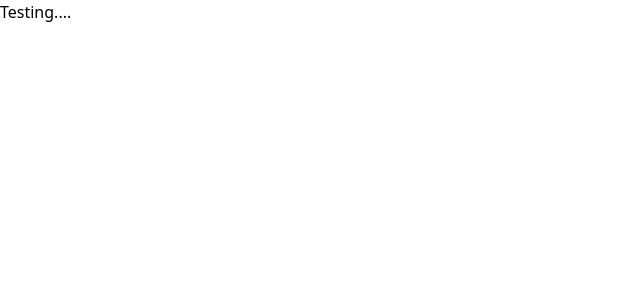
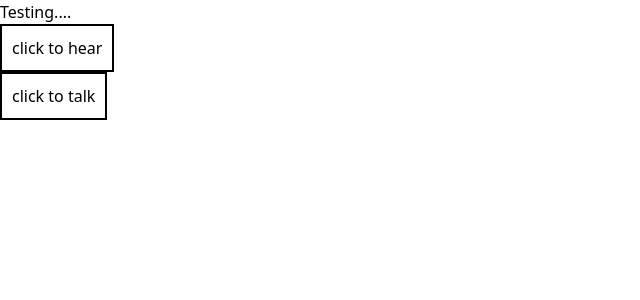
Before and after one commit to Eliaslopes248/BE_SMART_HACKATHON, a React (Vite) app in the folder be-smart/: page / in a window 1280 px wide. Shown: the top 300 px of the page, without its empty margins (0-640 px from the left). Built offline with nearby package versions, Linux system fonts and the light colour scheme.

Commit message:
created simple first draft of text to speech and speech to text components

```diff
--- /dev/null
+++ b/be-smart/src/components/GradientOverlay.jsx
@@ -0,0 +1,46 @@
+import React from 'react'
+
+/**
+ * GradientOverlay - A reusable gradient fade overlay component
+ * @param {Object} props
+ * @param {number} props.intensity - Darkness intensity (0-1), where 0 is transparent and 1 is fully dark
+ * @param {string} props.direction - Gradient direction: 'bottom', 'top', 'left', 'right', 'center'
+ * @param {string} props.className - Additional CSS classes
+ */
+export default function GradientOverlay({
+  intensity = 0.8,
+  direction = 'bottom',
+  className = ''
+}) {
+  // Calculate opacity values based on intensity
+  const maxOpacity = Math.min(1, Math.max(0, intensity)) // Clamp between 0 and 1
+  const midOpacity = maxOpacity * 0.6
+  const startOpacity = maxOpacity * 0.3
+
+  // Generate gradient based on direction
+  const getGradient = () => {
+    switch (direction) {
+      case 'top':
+        return `linear-gradient(to top, transparent 0%, rgba(0, 0, 0, ${startOpacity}) 30%, rgba(0, 0, 0, ${maxOpacity}) 100%)`
+      case 'bottom':
+        return `linear-gradient(to bottom, transparent 0%, rgba(0, 0, 0, ${startOpacity}) 30%, rgba(0, 0, 0, ${midOpacity}) 60%, rgba(0, 0, 0, ${maxOpacity}) 100%)`
+      case 'left':
+        return `linear-gradient(to left, transparent 0%, rgba(0, 0, 0, ${startOpacity}) 30%, rgba(0, 0, 0, ${maxOpacity}) 100%)`
+      case 'right':
+        return `linear-gradient(to right, transparent 0%, rgba(0, 0, 0, ${startOpacity}) 30%, rgba(0, 0, 0, ${maxOpacity}) 100%)`
+      case 'center':
+        return `radial-gradient(ellipse at center, transparent 0%, rgba(0, 0, 0, ${startOpacity}) 40%, rgba(0, 0, 0, ${maxOpacity}) 100%)`
+      default:
+        return `linear-gradient(to bottom, transparent 0%, rgba(0, 0, 0, ${startOpacity}) 30%, rgba(0, 0, 0, ${maxOpacity}) 100%)`
+    }
+  }
+
+  return (
+    <div
+      className={`absolute inset-0 w-full h-full pointer-events-none ${className}`}
+      style={{
+        background: getGradient()
+      }}
+    />
+  )
+}
--- /dev/null
+++ b/be-smart/src/components/SpeechToText.jsx
@@ -0,0 +1,22 @@
+import React from 'react'
+
+export default function SpeechToText() {
+
+  function handleClick(){
+    const SpeechRecognition = window.SpeechRecognition || window.webkitSpeechRecognition;
+    const recognition = new SpeechRecognition();
+
+    recognition.onresult = (event) => {
+      const transcript = event.results[0][0].transcript;
+      console.log(transcript);
+    }
+
+    recognition.start();
+  }
+
+  return (
+    <div>
+      <button className='border-2 border-[black] p-[10px]' onClick={()=>handleClick()}>click to talk</button>
+    </div>
+  )
+}
--- /dev/null
+++ b/be-smart/src/components/TextToSpeech.jsx
@@ -0,0 +1,19 @@
+import React from 'react'
+
+export default function TextToSpeech() {
+
+  function handleClick(){
+    const text = "hello welcome to text to speech";
+
+    const value = new SpeechSynthesisUtterance(text);
+
+    window.speechSynthesis.speak(value);
+}
+
+return (
+<div>
+    <button className='border-2 border-[black] p-[10px]' onClick={()=>handleClick()}>click to hear</button>
+</div>
+
+)
+}
--- a/be-smart/src/pages/DeleteME.jsx
+++ b/be-smart/src/pages/DeleteME.jsx
@@ -1,8 +1,17 @@
 import React from 'react'
+import TextToSpeech from '../components/TextToSpeech'
+import SpeechToText from '../components/SpeechToText'
 
 export default function DeleteME() {
   return (
-    <div className=''>Testing....</div>
+    <>
+
+        <div className=''>Testing....</div>
+        <TextToSpeech/>
+        <SpeechToText/>
+
+    </>
+
   )
 }
 
```
Also changed, not shown: be-smart/src/middlewares/auth.js (added), be-smart/src/middlewares/bedrock.js (added), be-smart/src/middlewares/users.js (added), 1 other file (tests, documents, lock files or other folders).
